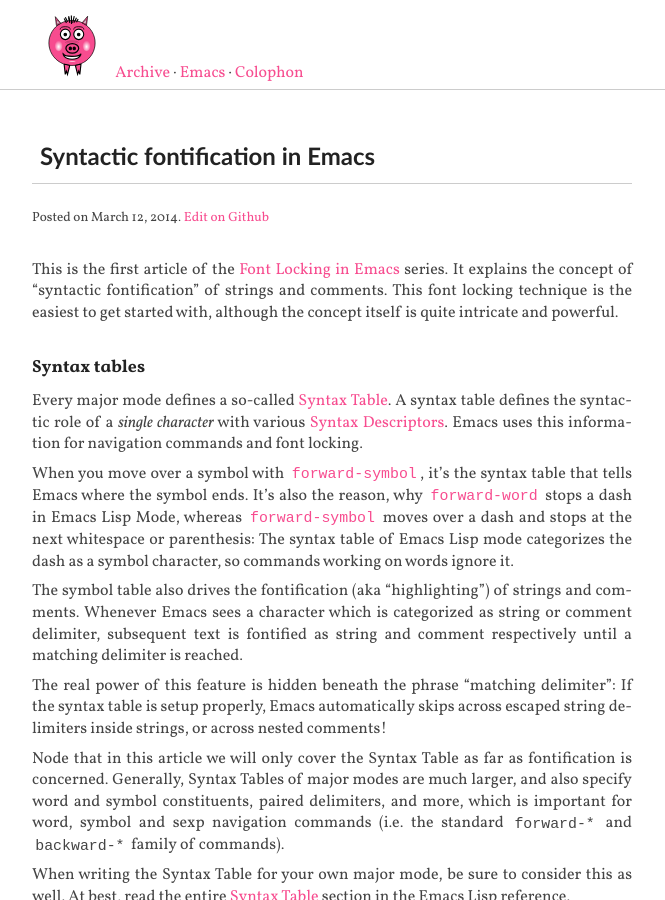
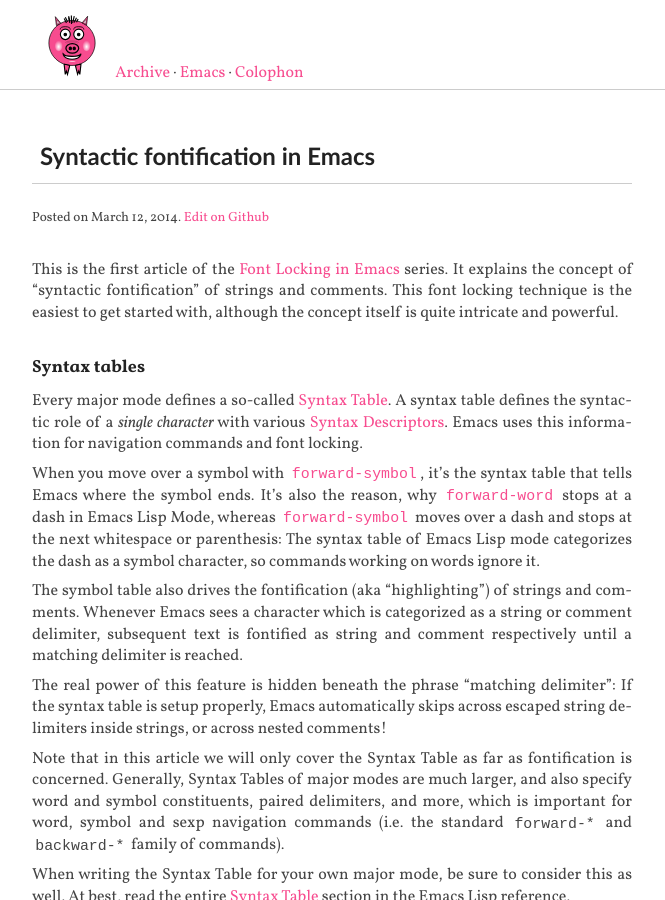
Before and after one commit to flooose/lunaryorn.github.io, a Jekyll site: the page built from _posts/2014-03-12-syntactic-fontification-in-emacs.md, in a window 1280 px wide and 900 px high. Shown: the whole window, without its empty margins (308-973 px from the left). Built offline with Jekyll 4.4.1, drawn with Linux system fonts in a browser that asks for light colours; some web fonts are replaced; comment, search, counter and statistics services are not loaded; some of the changed text lies outside the part shown.

Commit message:
Clean up wording

```diff
--- a/_posts/2014-03-12-syntactic-fontification-in-emacs.md
+++ b/_posts/2014-03-12-syntactic-fontification-in-emacs.md
@@ -21,13 +21,13 @@
 
 When you move over a symbol with [`forward-symbol`][fs], it's the syntax table
 that tells Emacs where the symbol ends.  It's also the reason, why
-[`forward-word`][fw] stops a dash in Emacs Lisp Mode, whereas
+[`forward-word`][fw] stops at a dash in Emacs Lisp Mode, whereas
 [`forward-symbol`][fs] moves over a dash and stops at the next whitespace or
 parenthesis: The syntax table of Emacs Lisp mode categorizes the dash as a
 symbol character, so commands working on words ignore it.
 
 The symbol table also drives the fontification (aka “highlighting”) of strings
-and comments.  Whenever Emacs sees a character which is categorized as string or
+and comments.  Whenever Emacs sees a character which is categorized as a string or
 comment delimiter, subsequent text is fontified as string and comment
 respectively until a matching delimiter is reached.
 
@@ -35,7 +35,7 @@
 delimiter”: If the syntax table is setup properly, Emacs automatically skips
 across escaped string delimiters inside strings, or across nested comments!
 
-Node that in this article we will only cover the Syntax Table as far as
+Note that in this article we will only cover the Syntax Table as far as
 fontification is concerned.  Generally, Syntax Tables of major modes are much
 larger, and also specify word and symbol constituents, paired delimiters, and
 more, which is important for word, symbol and sexp navigation commands (i.e. the
```
Also changed, not shown: other parts of _posts/2014-03-12-syntactic-fontification-in-emacs.md (+1 -1 lines).
